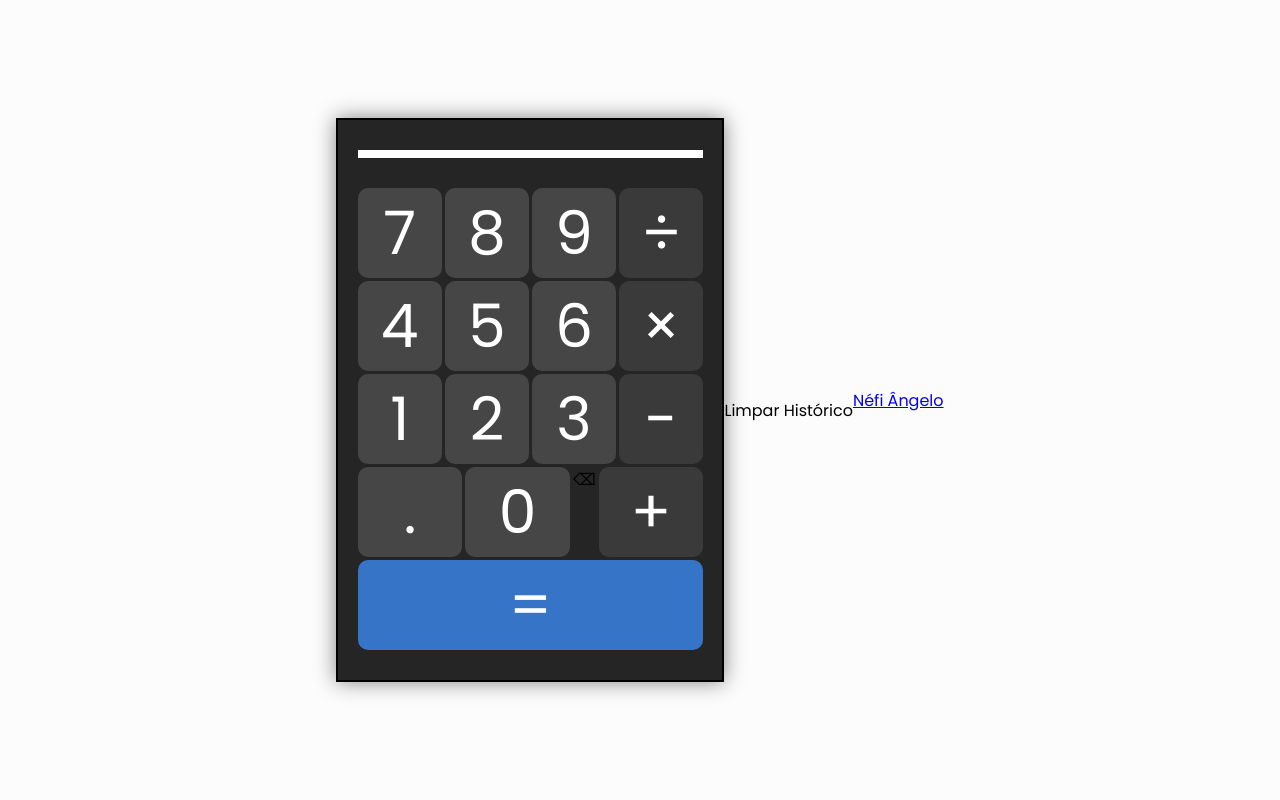
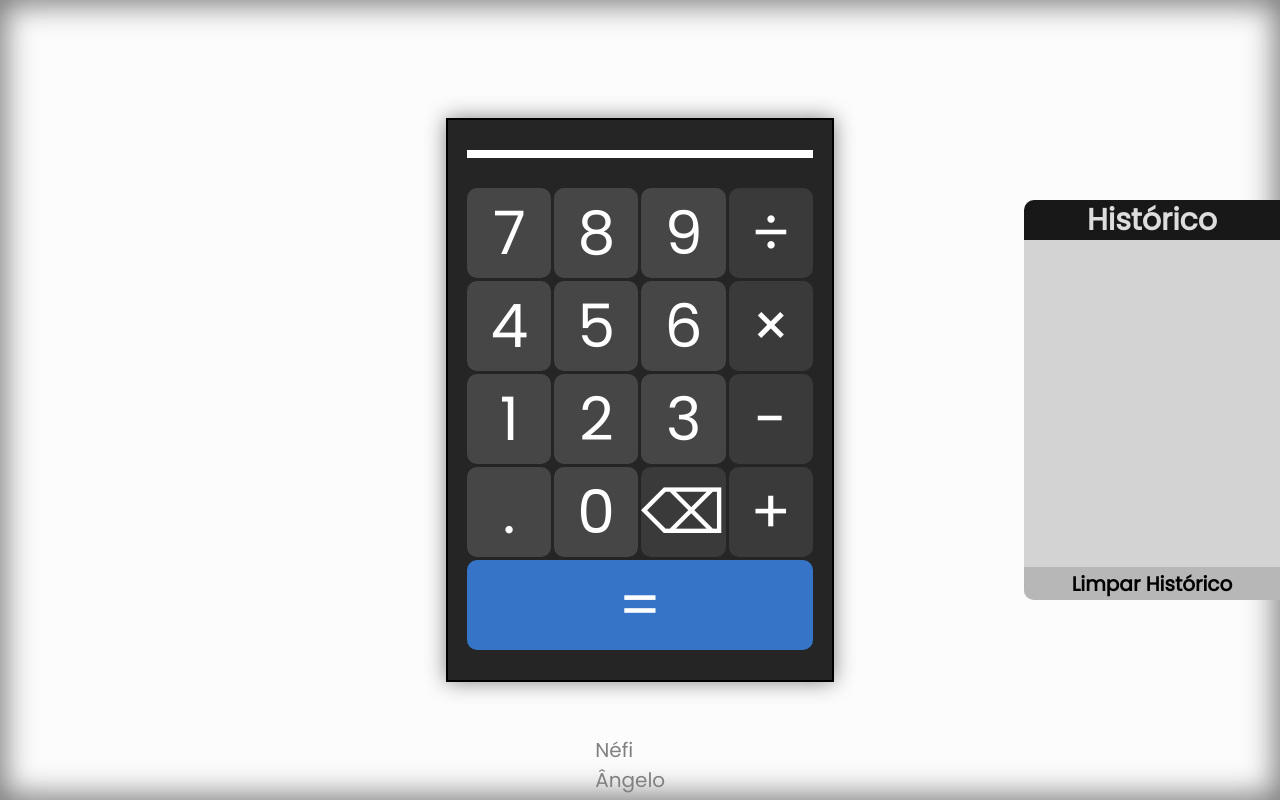
Before and after one commit to nefiangelo/Calculator, a plain HTML site: page index.html in a window 1280 px wide. Drawn offline with Linux system fonts and the light colour scheme.

Commit message:
Update styles.css

```diff
--- a/css/styles.css
+++ b/css/styles.css
@@ -13,9 +13,11 @@ body{
     display: flex;
     justify-content: center;
     align-items: center;
+    box-shadow: inset 0px 0px 30px 5px rgba(0, 0, 0, 0.521)
 }
 
 .mainContainer{
+    position: absolute;
     display: flex;
     flex-direction: column;
     align-items: center;
@@ -81,6 +83,10 @@ ul, li{
 
 .number:hover{
     background-color: rgb(54, 54, 54);
+}
+
+.number:active{
+    background-color: rgb(48, 48, 48);
 }
 
 #soma{
@@ -162,3 +168,143 @@ ul, li{
 #igual:hover{
     background-color: rgb(48, 100, 168);
 }
+
+#clear {
+    width: 100%;
+    height: 100%;
+    font-size: 60px;
+    color: white;
+    display: flex;
+    align-items: center;
+    justify-content: center;
+    background-color: rgb(58, 58, 58);
+    border-radius: 10px;
+}
+
+#clear:hover {
+    background-color: rgb(70, 70, 70);
+}
+
+#soma:active{
+    background-color: rgb(46, 46, 46);
+}
+#subtracao:active{
+    background-color: rgb(46, 46, 46);
+}
+#divisao:active{
+    background-color: rgb(46, 46, 46);
+}
+#multiplicacao:active{
+    background-color: rgb(46, 46, 46);
+}
+#igual:active{
+    background-color: rgb(33, 80, 141);
+}
+#clear:active{
+    background-color: rgb(46, 46, 46);
+}
+
+.history{
+    position: absolute;
+    display: flex;
+    flex-direction: column;
+    right: 0;
+    bottom: 1;
+    width: 20%;
+    height: 50%;
+}
+
+.historytitle{
+    background-color: rgb(24, 24, 24);
+    width: 100%;
+    height: 10%;
+    display: flex;
+    justify-content: center;
+    align-items: center;
+    font-size: 30px;
+    font-weight: bold;
+    color: rgb(221, 221, 221);
+    border-radius: 10px 0px 0px 0px;
+}
+
+.historycontent {
+    width: 100%;
+    height: 90%;
+    background-color: rgb(211, 211, 211);
+    display: flex;
+    flex-direction: column;
+    align-items: end;
+    border-radius: 0px 0px 0px 10px;
+}
+
+#historyTextDiv{
+    display: flex;
+    flex-direction: column;
+    justify-content: start;
+    font-size: 30px;
+    width: 100%;
+    height: 100%;
+    margin-left: 10px;
+    background-color: rgb(211, 211, 211);
+    overflow-y: auto;
+}
+
+.limparHistory{
+    display: flex;
+    justify-content: center;
+    align-items: center;
+    width: 100%;
+    height: 10%;
+    background-color: rgb(184, 183, 183);
+    font-weight: bold;
+    font-size: 20px;
+    border-radius: 0px 0px 0px 10px;
+    user-select: none;
+}
+
+.limparHistory:hover{
+    background-color: rgb(156, 156, 156);
+    cursor: pointer;
+}
+
+.limparHistory:active{
+    background-color: rgb(114, 114, 114);
+}
+
+.autor{
+    display: flex;
+    position: absolute;
+    width: 7%;
+    bottom: 0;
+    justify-content: center;
+    font-size: 20px;
+    color: gray;
+    margin-bottom: 5px;
+    transition: color 0.3s;
+}
+
+.autor:hover{
+    cursor: pointer;
+    color: black;
+}
+
+a {
+    text-decoration: none;
+    color: inherit;
+}
+
+/* Estilo da barra de rolagem */
+::-webkit-scrollbar {
+    width: 10px; /* Largura da barra de rolagem */
+}
+
+/* Estilo da trilha da barra de rolagem */
+::-webkit-scrollbar-track {
+    background: #f1f1f1; /* Cor de fundo da trilha */
+}
+
+/* Estilo do polegar (thumb) da barra de rolagem */
+::-webkit-scrollbar-thumb {
+    background: #888; /* Cor do polegar */
+    border-radius: 2px;
+}
```
